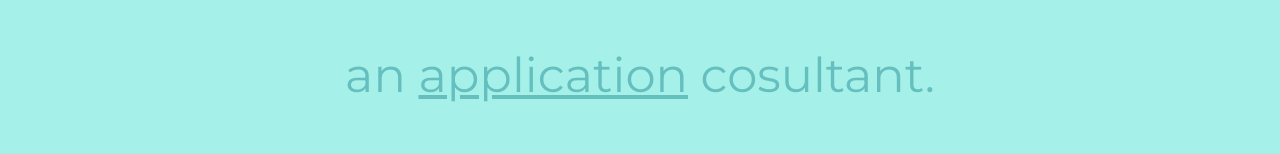
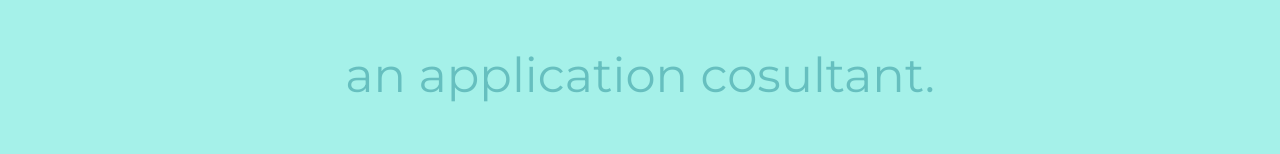
Before and after one commit to akgmo/CV, a plain HTML site: page index.html in a window 1280 px wide. Shown: the part 244-398 px from the top of the page. Drawn offline with Linux system fonts and the light colour scheme.

Commit message:
Add files via upload

```diff
--- a/index.html
+++ b/index.html
@@ -13,7 +13,8 @@
     <h1>I'm Abhishek Kumar.</h1>
     <!--<span> tag is used to work under paragraphs for a specific text
         (It is a inline element Eg. <img>,<a>)-->
-    <h2 class="title">an <span class="application">application</span> cosultant.</h2>
+    <!-- <h2 class="title">an <span class="application">application</span> cosultant.</h2> -->
+    <h2 class="title">an application cosultant.</h2>
     <img class="bottom-cloud" src="images/cloud.png" alt="cloud-img">
     <img src="images/mountain.png" alt="mountain-img">
     </div>
```
